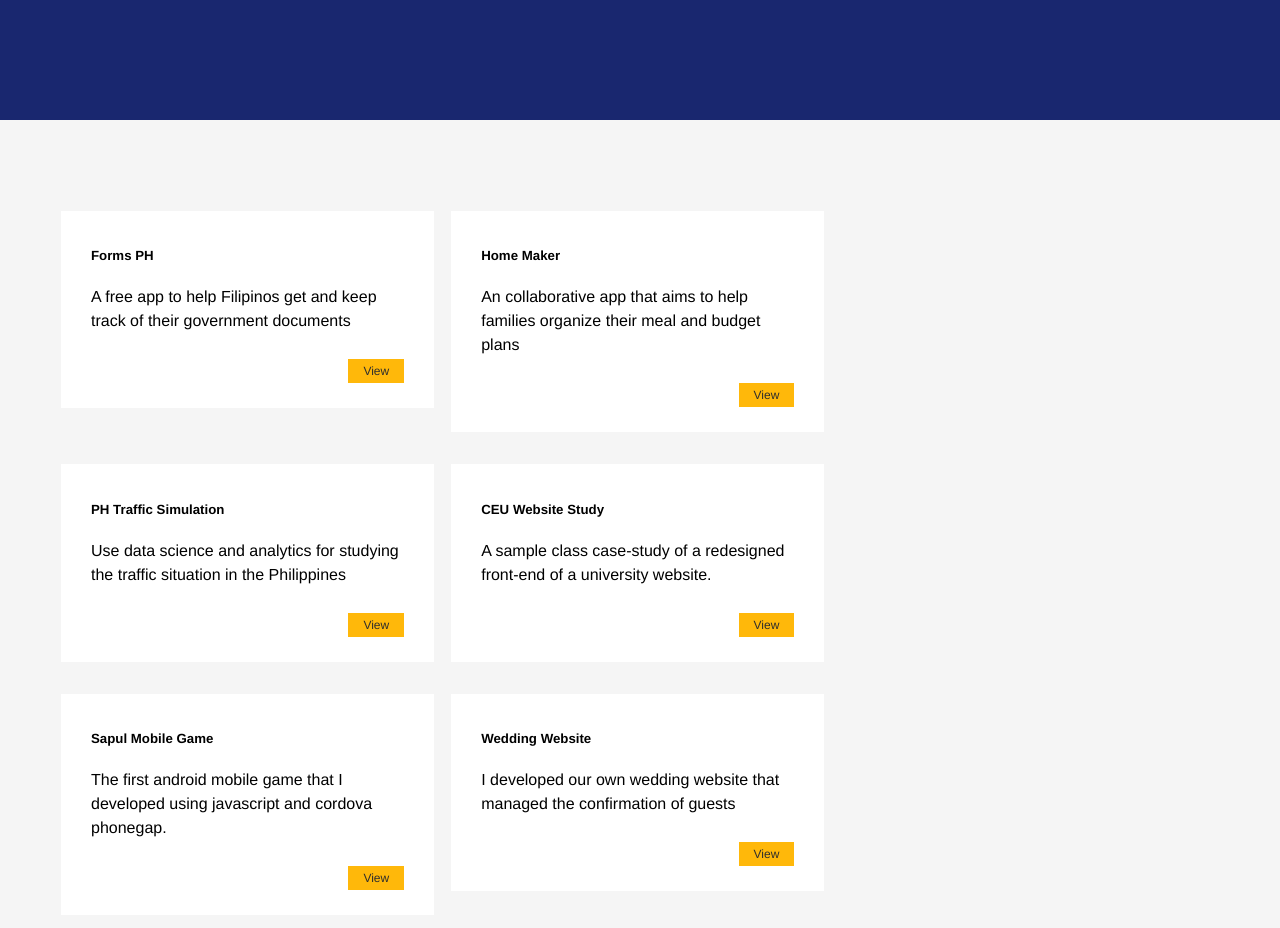
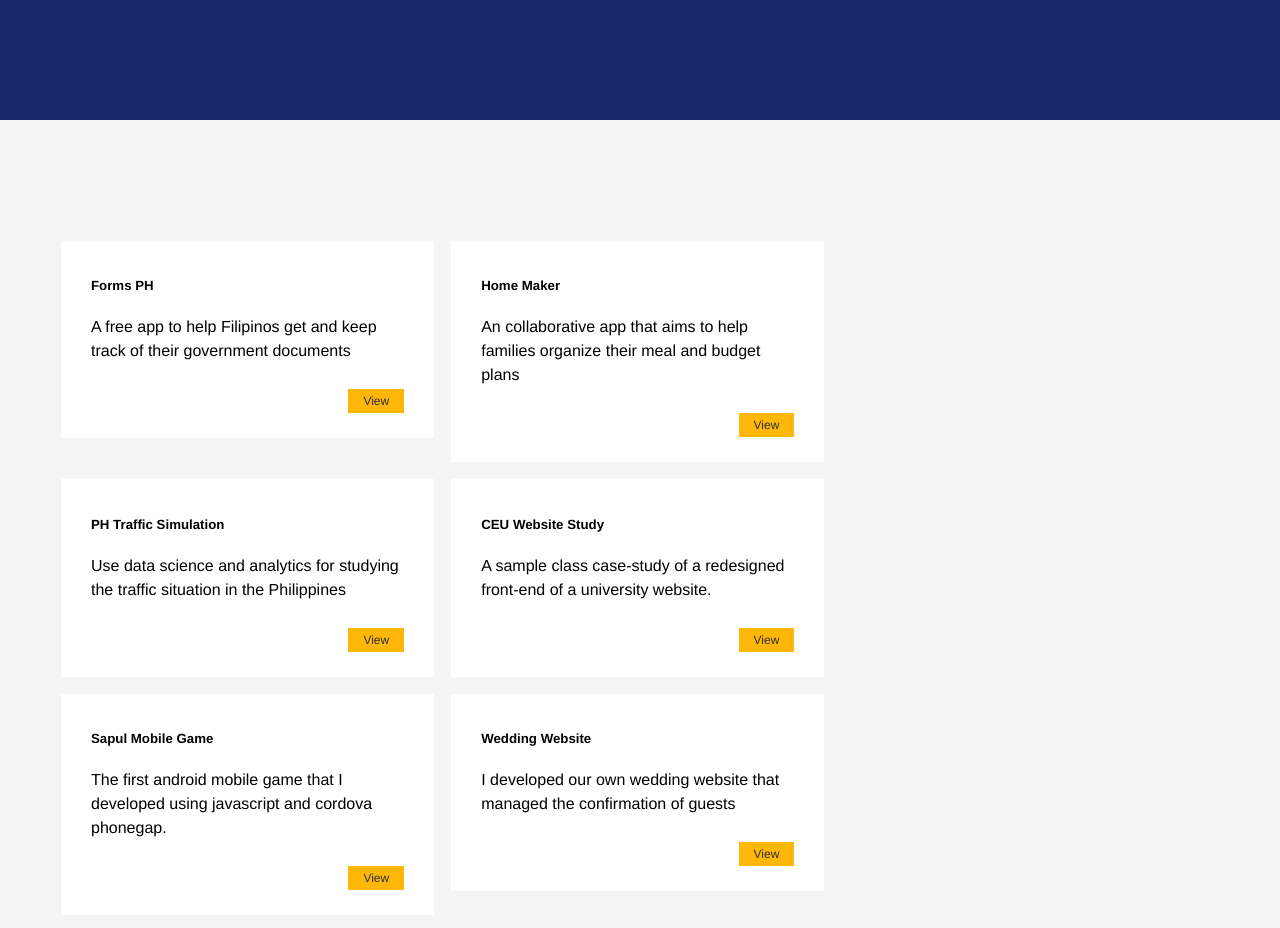
Before and after one commit to mens-rea/jmgalvarez.com, a plain HTML site: page index.html in a window 1280 px wide. Shown: the part 1640-2568 px from the top of the page. Drawn offline with Linux system fonts and the light colour scheme.

Commit message:
Adjust card spacing in projects section

```diff
--- a/style.css
+++ b/style.css
@@ -160,6 +160,7 @@ a:hover{
 
 #projects{
   background-color: #f5f5f5;
+  padding-top: 120px;
 }
 .card{
   border: 1px solid #f5f5f5;
@@ -168,7 +169,7 @@ a:hover{
   float:left;
   font-family: "Helvetica";
   padding: 15px 30px;
-  margin: 0px 15px 30px 0px;
+  margin: 0px 15px 15px 0px;
   width: 27%;
 }
 .card a.view{
```
